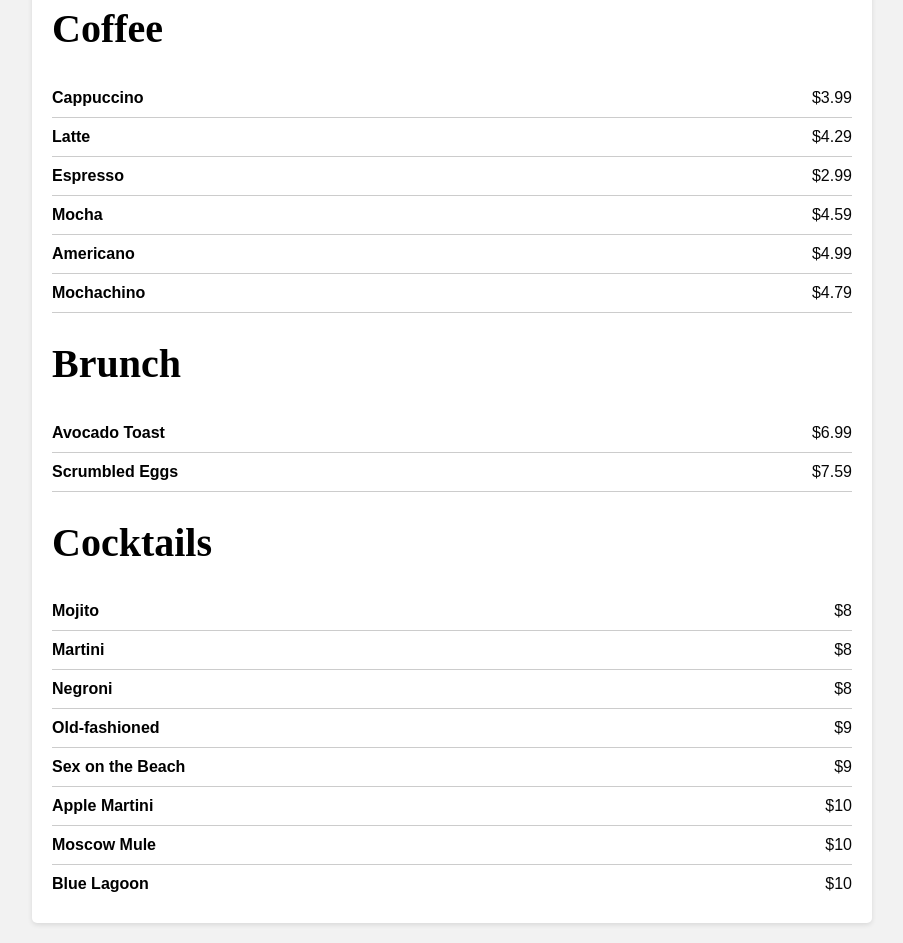
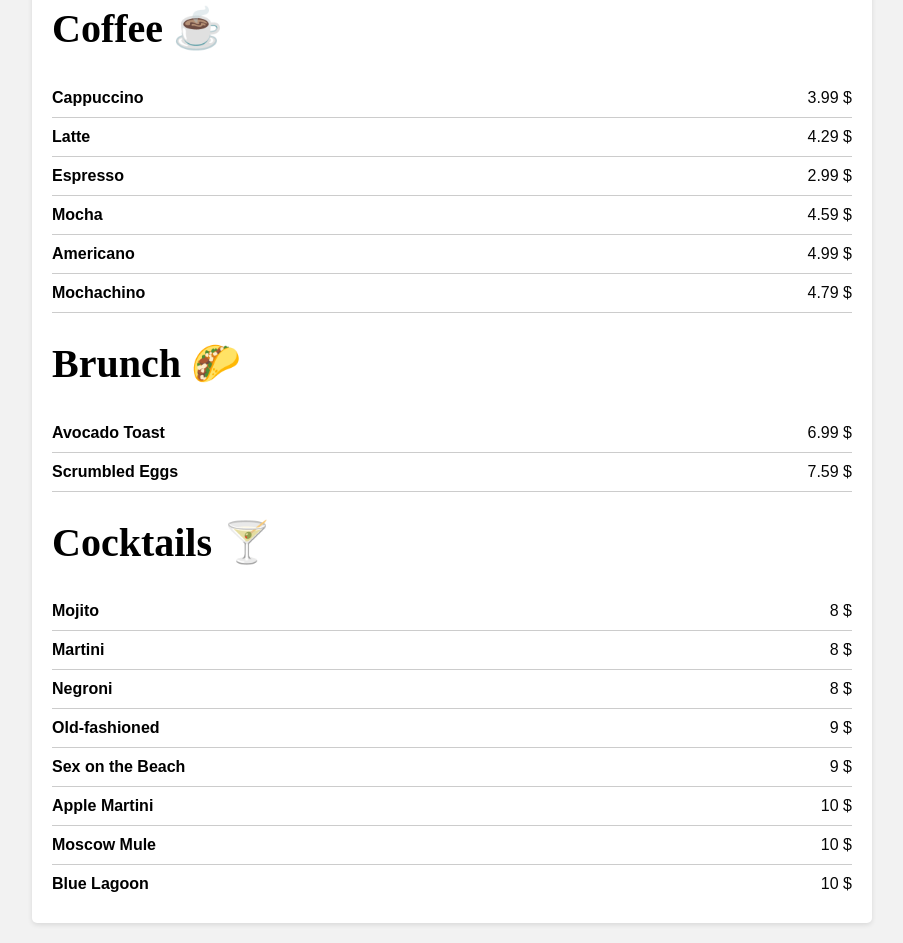
Before and after one commit to Ioannis-Triantafyllakis/Menu_Test, a plain HTML site: page index.html in a window 1280 px wide. Shown: the part 200-1143 px from the top of the page, without its empty margins (188-1091 px from the left). Drawn offline with Linux system fonts and the light colour scheme.

Commit message:
Add emojis and change price format

```diff
--- a/index.html
+++ b/index.html
@@ -56,76 +56,76 @@
     <div class="menu-container">
 
         <!-- Coffee -->
-        <h1 class="category-header">Coffee</h1>
+        <h1 class="category-header">Coffee ☕️</h1>
         <div class="menu-item">
             <span class="item-name">Cappuccino</span>
-            <span class="item-price">$3.99</span>
+            <span class="item-price">3.99 $</span>
         </div>
         <div class="menu-item">
             <span class="item-name">Latte</span>
-            <span class="item-price">$4.29</span>
+            <span class="item-price">4.29 $</span>
         </div>
         <div class="menu-item">
             <span class="item-name">Espresso</span>
-            <span class="item-price">$2.99</span>
+            <span class="item-price">2.99 $</span>
         </div>
         <div class="menu-item">
             <span class="item-name">Mocha</span>
-            <span class="item-price">$4.59</span>
+            <span class="item-price">4.59 $</span>
         </div>
         <div class="menu-item">
             <span class="item-name">Americano</span>
-            <span class="item-price">$4.99</span>
+            <span class="item-price">4.99 $</span>
         </div>
         <div class="menu-item">
             <span class="item-name">Mochachino</span>
-            <span class="item-price">$4.79</span>
+            <span class="item-price">4.79 $</span>
         </div>
 
         <!-- Brunch -->
-        <h1 class="category-header">Brunch</h1>
+        <h1 class="category-header">Brunch 🌮</h1>
         <div class="menu-item">
             <span class="item-name">Avocado Toast</span>
-            <span class="item-price">$6.99</span>
+            <span class="item-price">6.99 $</span>
         </div>
         <div class="menu-item">
             <span class="item-name">Scrumbled Eggs</span>
-            <span class="item-price">$7.59</span>
+            <span class="item-price">7.59 $</span>
         </div>
 
         <!-- Cocktails -->
-        <h1 class="category-header">Cocktails</h1>
+        <h1 class="category-header">Cocktails 🍸</h1>
         <div class="menu-item">
             <span class="item-name">Mojito</span>
-            <span class="item-price">$8</span>
+            <span class="item-price">8 $</span>
         </div>
         <div class="menu-item">
             <span class="item-name">Martini</span>
-            <span class="item-price">$8</span>
+            <span class="item-price">8 $</span>
         </div>
         <div class="menu-item">
             <span class="item-name">Negroni</span>
-            <span class="item-price">$8</span>
+            <span class="item-price">8 $</span>
         </div>
         <div class="menu-item">
             <span class="item-name">Old-fashioned</span>
-            <span class="item-price">$9</span>
+            <span class="item-price">9 $</span>
         </div>
         <div class="menu-item">
             <span class="item-name">Sex on the Beach</span>
-            <span class="item-price">$9</span>
+            <span class="item-price">9 $</span>
         </div>
         <div class="menu-item">
             <span class="item-name">Apple Martini</span>
-            <span class="item-price">$10</span>
+            <span class="item-price">10 $</span>
         </div>
         <div class="menu-item">
             <span class="item-name">Moscow Mule</span>
-            <span class="item-price">$10</span>
+            <span class="item-price">10 $</span>
         </div>
         <div class="menu-item">
             <span class="item-name">Blue Lagoon</span>
-            <span class="item-price">$10</span>
+            <span class="item-price">10 $</span>
         </div>
     </div>
 </body>
```
